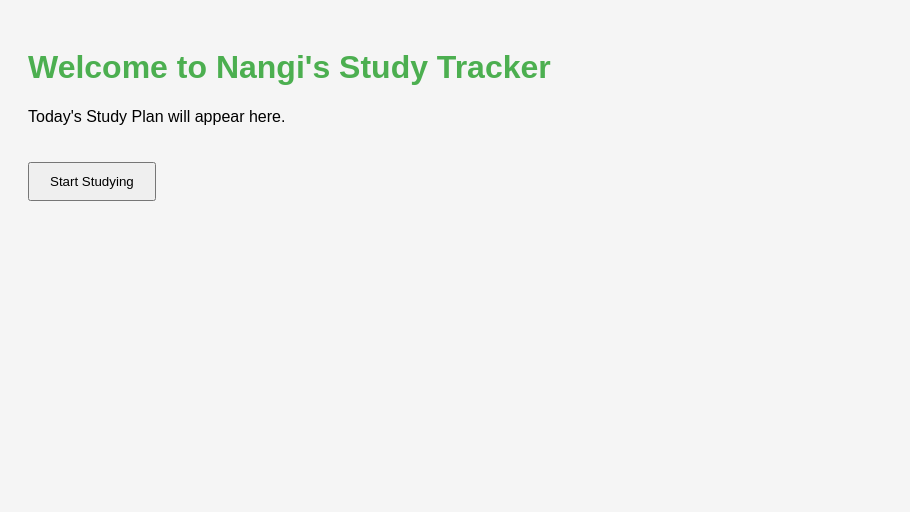
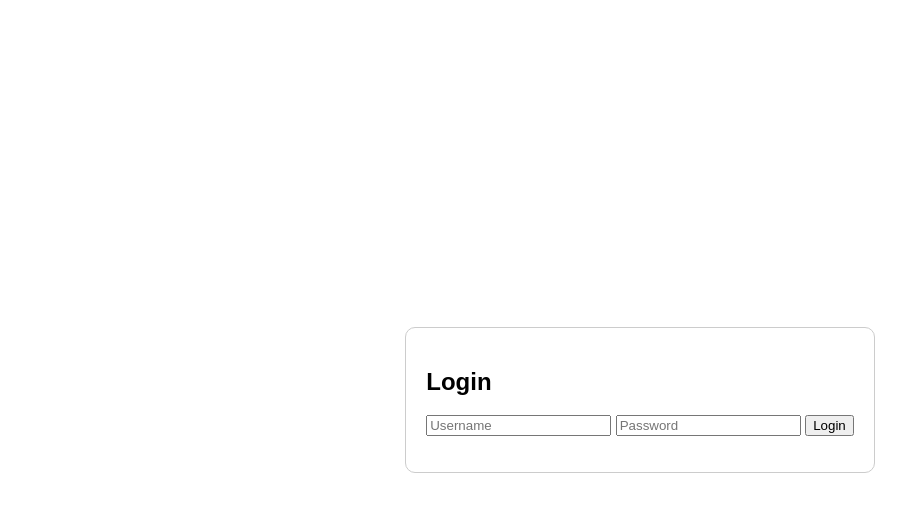
Before and after one commit to ushan-bro/study-tracker, a plain HTML site: page index.html in a window 1280 px wide. Shown: the whole page, without its empty margins (0-910 px from the left). Drawn offline with Linux system fonts and the light colour scheme.

Commit message:
Add files via upload

```diff
--- a/index.html
+++ b/index.html
@@ -1,15 +1,16 @@
 <!DOCTYPE html>
-<html lang="en">
+<html>
 <head>
-    <title>Nangi Study Tracker</title>
+    <title>Login - Study Tracker</title>
     <link rel="stylesheet" href="style.css">
 </head>
 <body>
-    <h1>Welcome to Nangi's Study Tracker</h1>
-    <p>Today's Study Plan will appear here.</p>
-    <button onclick="startStudy()">Start Studying</button>
-    <div id="quizSection" style="display:none;">
-        <a href="quiz.html">Take the Quiz</a>
+    <div class="login-container">
+        <h2>Login</h2>
+        <input type="text" id="username" placeholder="Username">
+        <input type="password" id="password" placeholder="Password">
+        <button onclick="login()">Login</button>
+        <p id="error" class="error"></p>
     </div>
     <script src="script.js"></script>
 </body>
--- a/script.js
+++ b/script.js
@@ -1,6 +1,16 @@
-function startStudy() {
-    alert("Study Time Started! You can take the quiz after 30 minutes.");
-    setTimeout(() => {
-        document.getElementById('quizSection').style.display = 'block';
-    }, 30 * 60 * 1000);
+function login() {
+    const username = document.getElementById('username').value;
+    const password = document.getElementById('password').value;
+
+    if (username === 'admin' && password === 'admin123') {
+        window.location.href = 'admin-dashboard.html';
+    } else if (username === 'nangi' && password === 'nangi123') {
+        window.location.href = 'student-dashboard.html';
+    } else {
+        document.getElementById('error').innerText = 'වැරදි Username හෝ Password!';
+    }
 }
+
+function logout() {
+    alert('Logged out!');
+}
--- a/style.css
+++ b/style.css
@@ -1,13 +1,16 @@
 body {
     font-family: Arial, sans-serif;
-    background-color: #f5f5f5;
+    display: flex;
+    justify-content: center;
+    align-items: center;
+    height: 100vh;
+    margin: 0;
+}
+.login-container {
+    border: 1px solid #ccc;
     padding: 20px;
+    border-radius: 10px;
 }
-h1 {
-    color: #4CAF50;
+.error {
+    color: red;
 }
-button {
-    padding: 10px 20px;
-    margin-top: 20px;
-    cursor: pointer;
-}
```
Also changed, not shown: admin-dashboard.html (added, +12 -0 lines), student-dashboard.html (added, +12 -0 lines).
